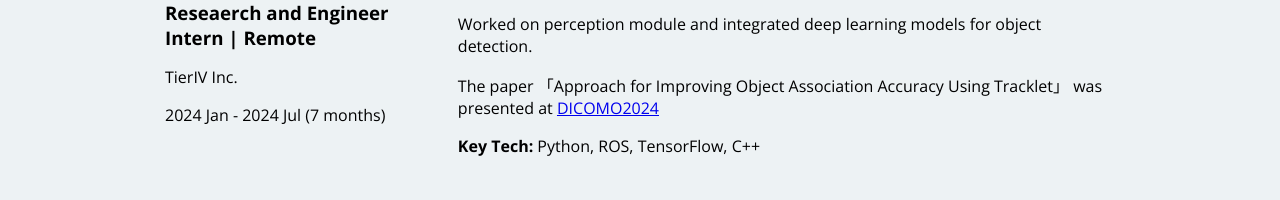
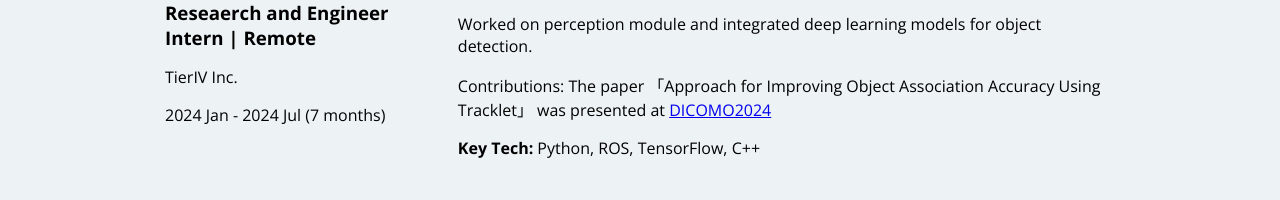
Before and after one commit to zuofanF/CV_homepage, a plain HTML site: page index.html in a window 1280 px wide. Shown: the part 539-739 px from the top of the page. Drawn offline with nearby package versions, Linux system fonts and the light colour scheme.

Commit message:
Add a word contributions

```diff
--- a/index.html
+++ b/index.html
@@ -42,7 +42,7 @@
                     <div class="job-description">
                         <p>Developed and tested autonomous driving software for real-world deployment.</p>
                         <p>Worked on perception module and integrated deep learning models for object detection.</p>
-                        <p>The paper 「Approach for Improving Object Association Accuracy Using Tracklet」 was presented at
+                        <p>Contributions: The paper 「Approach for Improving Object Association Accuracy Using Tracklet」 was presented at
                             <a href="https://tsys.jp/dicomo/2024/program/program_abst.html#4H-5" target="_blank">DICOMO2024</a> </p>
                         <p><strong>Key Tech:</strong> Python, ROS, TensorFlow, C++</p>
                     </div>
```
